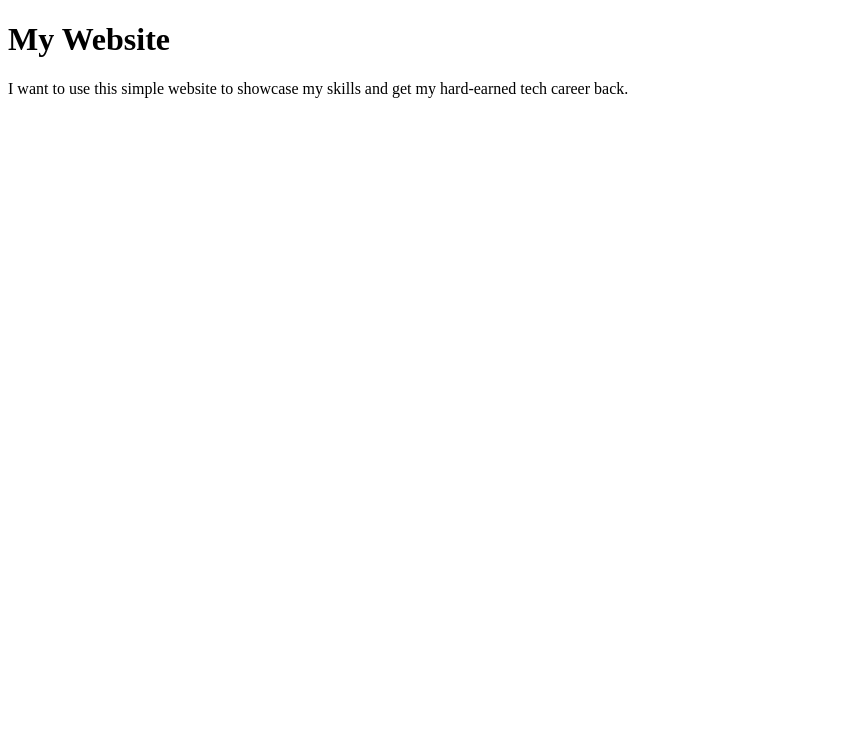
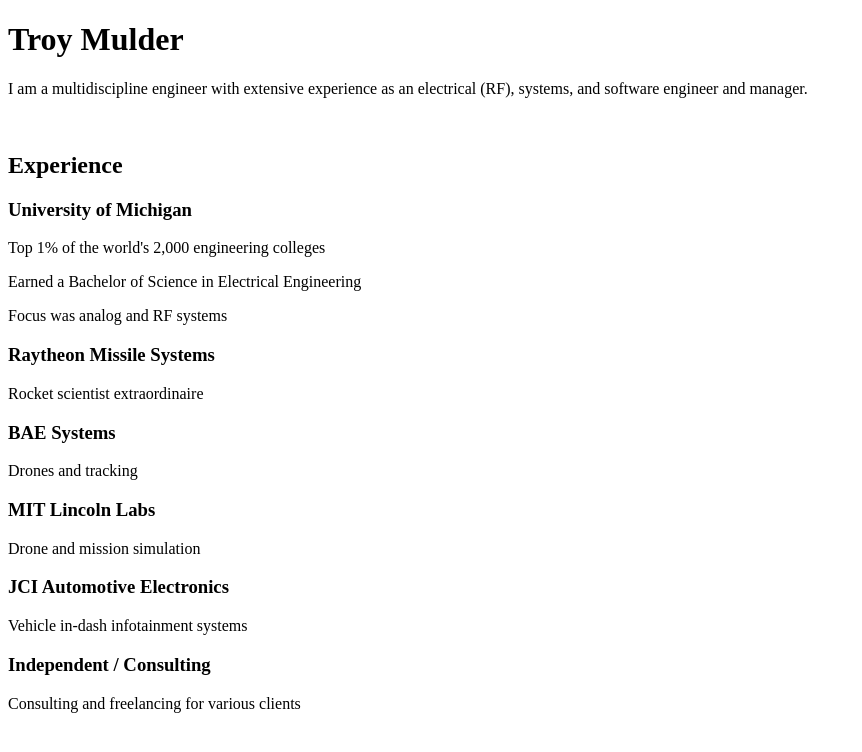
Before and after one commit to funcodelic/funcodelic.github.io, a plain HTML site: page index.html in a window 1280 px wide. Shown: the whole page, without its empty margins (0-862 px from the left). Drawn offline with Linux system fonts and the light colour scheme.

Commit message:
Clean up headings and structure on homepage.

```diff
--- a/index.html
+++ b/index.html
@@ -1,10 +1,38 @@
 <!DOCTYPE html>
 <html>
+    <head>
+        <title>Troy Mulder</title>
+    </head>
 
-<body>
-    <h1>My Website</h1>
-    <p>I want to use this simple website to showcase my skills
-        and get my hard-earned tech career back.</p>
-</body>
+    <body>
+        <h1>Troy Mulder</h1>
+        <p>I am a multidiscipline engineer with extensive experience
+            as an electrical (RF), systems, and software engineer
+            and manager.</p>
+
+        <br>
+
+        <h2>Experience</h2>
+
+        <h3>University of Michigan</h3>
+        <p>Top 1% of the world's 2,000 engineering colleges</p>
+        <p>Earned a Bachelor of Science in Electrical Engineering</p>
+        <p>Focus was analog and RF systems</p>
+
+        <h3>Raytheon Missile Systems</h3>
+        <p>Rocket scientist extraordinaire</p>
+
+        <h3>BAE Systems</h3>
+        <p>Drones and tracking</p>
+
+        <h3>MIT Lincoln Labs</h3>
+        <p>Drone and mission simulation</p>
+
+        <h3>JCI Automotive Electronics</h3>
+        <p>Vehicle in-dash infotainment systems</p>
+
+        <h3>Independent / Consulting</h3>
+        <p>Consulting and freelancing for various clients</p>
+    </body>
 
 </html>
```
